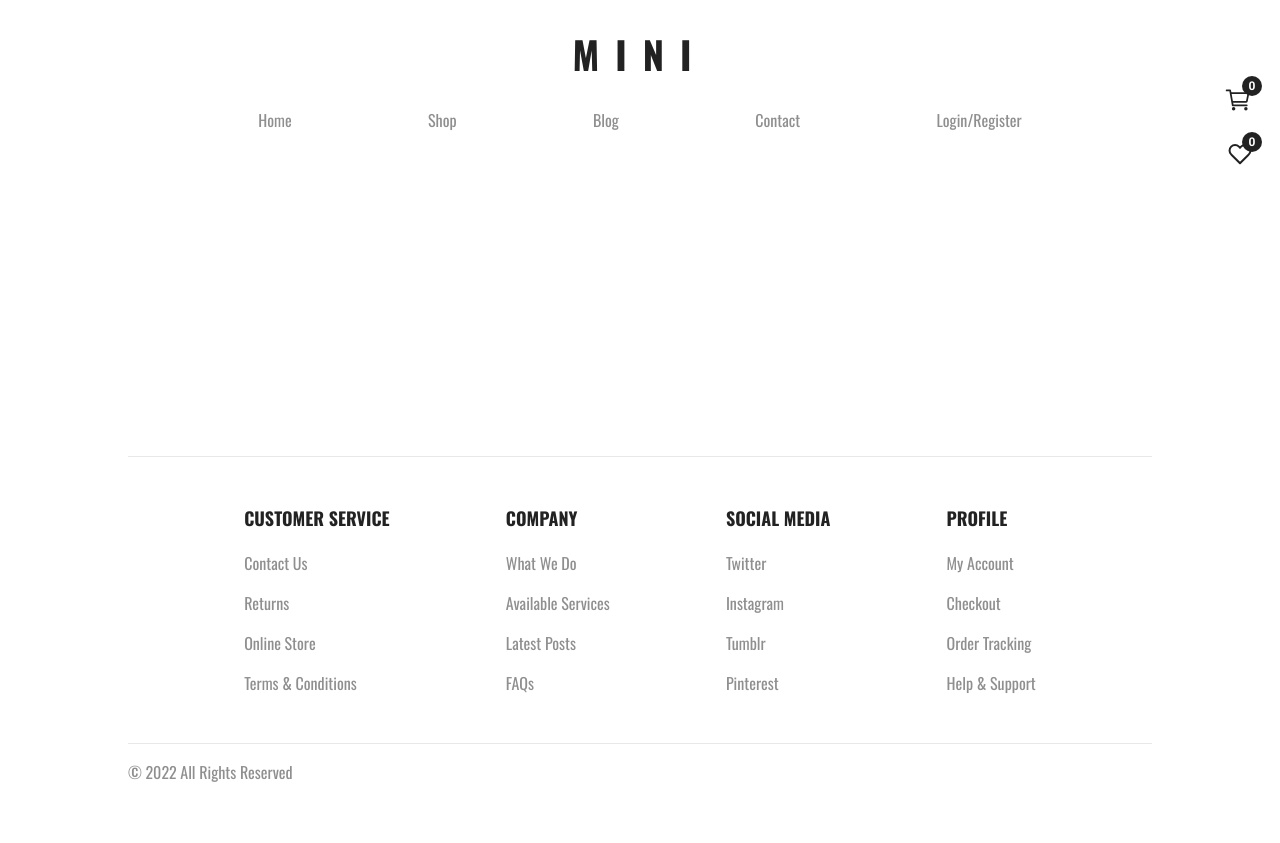
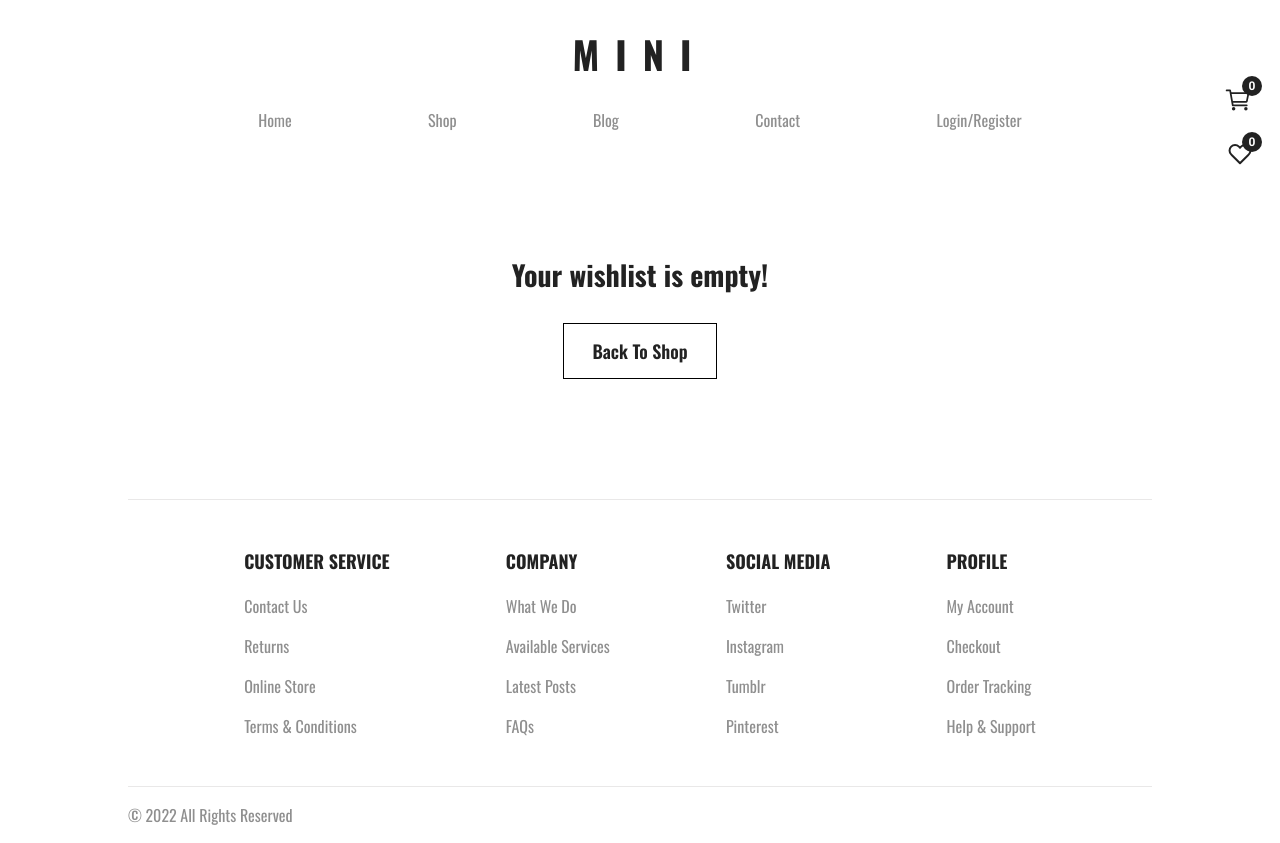
Before and after one commit to osmonoh/mini-shop, a React (Create React App) app: page /favs in a window 1280 px wide. Before the commit the page ends 800 px from the top, so only its background shows below. Built offline with nearby package versions, Linux system fonts and the light colour scheme.

Commit message:
add favs + back arrow to productDetails

```diff
--- a/src/components/ProductCard.js
+++ b/src/components/ProductCard.js
@@ -1,11 +1,12 @@
 import React, { useContext } from "react";
 import { Link } from "react-router-dom";
 import { MyContext } from "../context/MyContext";
-
 import Stars from "../components/Stars";
 
-const ProductCard = ({ item }) => {
-  const { setProduct } = useContext(MyContext);
+import { ImHeartBroken } from "react-icons/im";
+
+const ProductCard = ({ item, isFav, onRemoveClick }) => {
+  const { product, setProduct } = useContext(MyContext);
 
   return (
     <Link
@@ -17,6 +18,19 @@ const ProductCard = ({ item }) => {
         setProduct(item);
       }}
     >
+      {isFav && (
+        <ImHeartBroken
+          className="remove-btn"
+          onClick={(e) => {
+            console.log("click");
+            onRemoveClick(item);
+            e.preventDefault();
+            e.stopPropagation();
+            e.nativeEvent.stopImmediatePropagation();
+          }}
+        />
+      )}
+
       <div className="shop-item-img">
         <img src={item.img} alt={item.name} />
       </div>
--- a/src/pages/Favs.js
+++ b/src/pages/Favs.js
@@ -1,4 +1,5 @@
-import React, { useContext } from "react";
+import React, { useContext, useEffect } from "react";
+import { Link } from "react-router-dom";
 import ProductCard from "../components/ProductCard";
 import { MyContext } from "../context/MyContext";
 
@@ -9,11 +10,31 @@ const Favs = () => {
     setInFavs(inFavs.filter((item) => item.id !== product.id));
   };
 
+  useEffect(() => {
+    localStorage.setItem("inFavsMini", JSON.stringify(inFavs));
+  }, [inFavs]);
+
   return (
     <div className="favs center-box">
-      {inFavs.map((item) => {
-        return <ProductCard item={item} key={item.id} />;
-      })}
+      {inFavs.length ? (
+        inFavs.map((item) => {
+          return (
+            <ProductCard
+              item={item}
+              isFav={true}
+              onRemoveClick={onRemoveClick}
+              key={item.id}
+            />
+          );
+        })
+      ) : (
+        <div className="favs-empty ">
+          <h2 className="favs-empty-heading">Your wishlist is empty!</h2>
+          <Link to="/shop" className="favs-empty-btn">
+            Back to shop
+          </Link>
+        </div>
+      )}
     </div>
   );
 };
--- a/src/pages/Product.js
+++ b/src/pages/Product.js
@@ -1,12 +1,16 @@
 import React, { useContext, useEffect } from "react";
+import { useNavigate } from "react-router-dom";
+import { MyContext } from "../context/MyContext";
 import Stars from "../components/Stars";
-import { MyContext } from "../context/MyContext";
+
+import { AiOutlineArrowLeft } from "react-icons/ai";
 
 const Product = () => {
   const { product } = useContext(MyContext);
   const { id, img, name, price, star, description } = product;
   const { inCart, setInCart } = useContext(MyContext);
   const { inFavs, setInFavs } = useContext(MyContext);
+  const navigate = useNavigate();
 
   console.log(product);
 
@@ -39,6 +43,10 @@ const Product = () => {
 
   return (
     <div className="product center-box">
+      <div className="back-arrow" onClick={() => navigate(-1)}>
+        <AiOutlineArrowLeft />
+      </div>
+
       <div className="product-img">
         <img src={img} alt={name} />
       </div>
--- a/src/style/_cart.scss
+++ b/src/style/_cart.scss
@@ -1,7 +1,8 @@
 .cart {
   width: 100%;
-  padding: 0 0 120px;
+  padding: 60px 0 120px;
   display: flex;
+  justify-content: center;
   gap: 40px;
 
   &-list {
@@ -31,6 +32,8 @@
         .firstline {
           display: flex;
           justify-content: space-between;
+          color: $heading-color;
+          font-size: 1.8rem;
         }
 
         .lastline {
@@ -41,29 +44,24 @@
           &-left {
             border: 1px solid $border-color;
             border-radius: 46px;
-            padding: 8px 16px;
+            padding: 8px 12px;
             display: flex;
             align-items: center;
-            gap: 12px;
+            gap: 8px;
+            font-family: "Roboto", sans-serif;
             // color: white;
 
             .btn-change {
-              //   width: 20px;
-              //   height: 20px;
-              //   border: none;
-              //   border-radius: 50%;
-              //   background-color: $heading-color;
-              //   color: white;
-              //   display: flex;
-              //   justify-content: center;
-              //   align-items: center;
-              fill: $heading-color;
-              //   color: white;
+              // fill: $heading-color;
+              font-size: 2rem;
+              cursor: pointer;
             }
           }
 
           &-right {
-            color: $heading-color;
+            // color: $heading-color;
+            font-size: 2rem;
+            cursor: pointer;
           }
         }
       }
@@ -123,6 +121,7 @@
   }
 
   &-empty {
+    padding: 60px 0 120px;
     display: flex;
     flex-direction: column;
     justify-content: center;
--- a/src/style/_favs.scss
+++ b/src/style/_favs.scss
@@ -4,4 +4,46 @@
   flex-wrap: wrap;
   justify-content: center;
   gap: 40px;
+
+  & > * {
+    position: relative;
+  }
+
+  .remove-btn {
+    position: absolute;
+    top: -10px;
+    right: -10px;
+    font-size: 2rem;
+  }
+
+  &-empty {
+    display: flex;
+    flex-direction: column;
+    justify-content: center;
+    align-items: center;
+
+    &-heading {
+      margin-bottom: 2.8rem;
+      font-size: 2.8rem;
+    }
+
+    &-btn {
+      border: 1px solid black;
+      padding: 14px 28px;
+      color: $heading-color;
+      font-size: 1.8rem;
+      font-weight: 600;
+      text-transform: capitalize;
+      cursor: pointer;
+
+      &:hover {
+        box-shadow: 2px 2px 2px 0 #a0a0a0;
+      }
+
+      &:active {
+        box-shadow: inset 2px 2px 2px 0 #a0a0a0;
+        background-color: darken(white, 8%);
+      }
+    }
+  }
 }
--- a/src/style/_header.scss
+++ b/src/style/_header.scss
@@ -80,7 +80,7 @@
         justify-content: center;
         align-items: center;
         color: #ffffff;
-        font-family: "Roboto";
+        font-family: "Roboto", sans-serif;
         font-size: 1.2rem;
         font-weight: bold;
       }
--- a/src/style/_product.scss
+++ b/src/style/_product.scss
@@ -1,9 +1,28 @@
 .product {
+  position: relative;
   padding: 120px 0;
   display: flex;
   justify-content: center;
   align-items: center;
   gap: 80px;
+
+  .back-arrow {
+    position: absolute;
+    top: 20px;
+    left: 20px;
+    width: 40px;
+    height: 40px;
+    border-radius: 50%;
+    display: flex;
+    justify-content: center;
+    align-items: center;
+    font-size: 2.8rem;
+    cursor: pointer;
+  }
+
+  .back-arrow:hover {
+    background-color: $hugely-light-grey;
+  }
 
   &-img {
     flex-basis: 30%;
```
